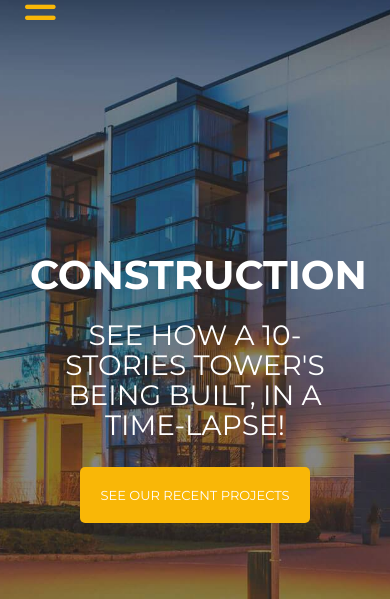
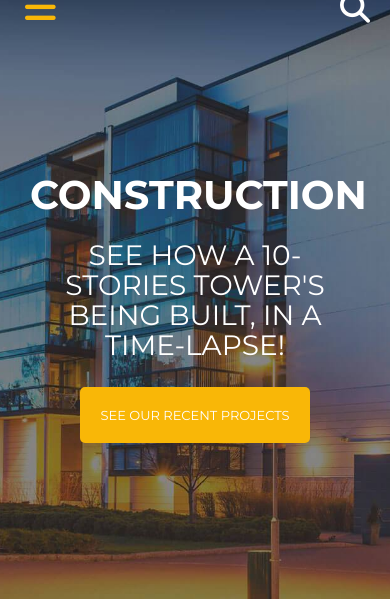
Before and after one commit to OmaewaRV16/Tarea-Menu-Absolute, a plain HTML site: page index.html in a window 390 px wide. Shown: the part 271-870 px from the top of the page. Drawn offline with nearby package versions, Linux system fonts and the light colour scheme; a web font is replaced by a local one.

Commit message:
Cambios de tamaño

```diff
--- a/css/movil.css
+++ b/css/movil.css
@@ -84,7 +84,7 @@
         display: none;
         position: absolute;
         top: 15px;
-        left: 240px;
+        left: 220px;
         font-size: 30px;
         z-index: 11;
     }
@@ -93,11 +93,14 @@
         font-size: 30px;
         position: absolute;
         display: flex;
-        top: 240px;
-        left: 350px;
+        top: 264px;
+        left: 340px;
         z-index: 1;
     }
 
+    .texto-grande {
+        margin: 100px auto !important;
+    }
     .texto-grande h1 {
         font-size: 40px !important;
         margin-bottom: 10px !important;
```
